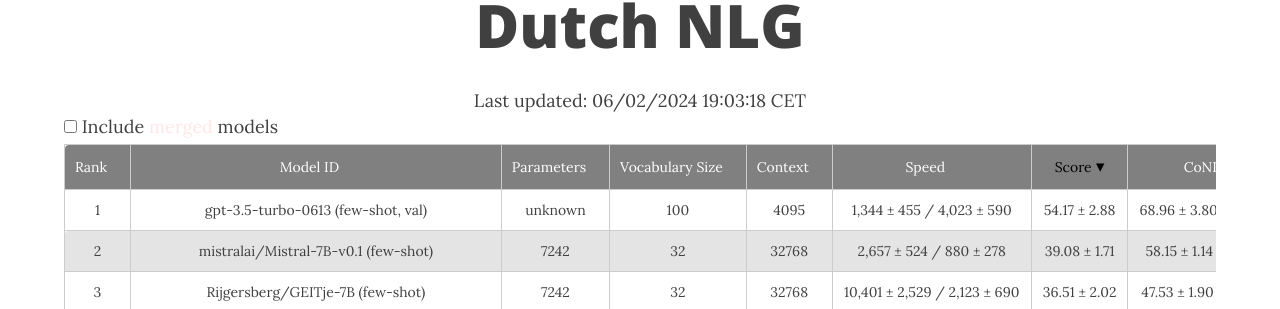
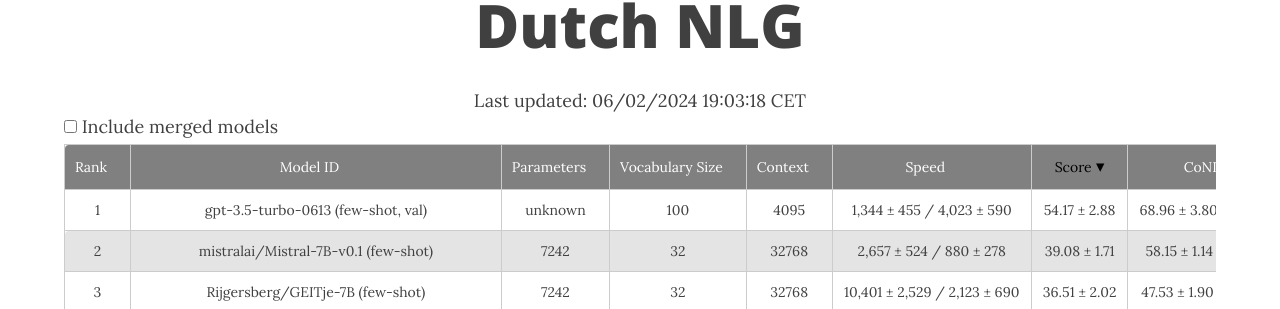
Before and after one commit to ScandEval/scandeval.github.io, a Jekyll site: the page built from dutch-nlg.md, in a window 1280 px wide and 1048 px high. Shown: the part 138-447 px from the top of the window. Built offline with Jekyll 4.4.1, drawn with Linux system fonts in a browser that asks for light colours; nearby versions of some CDN libraries.

Commit message:
chore: Revert

```diff
--- a/dutch-nlg.md
+++ b/dutch-nlg.md
@@ -7,7 +7,7 @@
 
 <div class="blocked centered">
   <input type="checkbox" id="merged-models-checkbox">
-  <label for="merged-models-checkbox">Include <span style="color: rgb(255,194,194,0.4)">merged</span> models</label>
+  <label for="merged-models-checkbox">Include merged models</label>
 </div>
 
 <div class="blocked table-wrapper centered">
```
